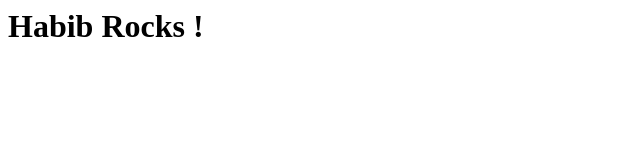
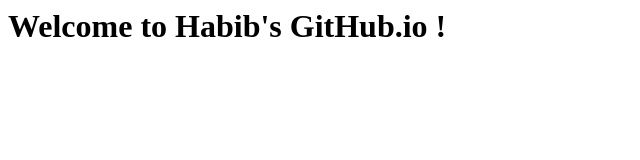
Before and after one commit to habibnawab/habibnawab.github.io, a plain HTML site: page index.html in a window 1280 px wide. Shown: the whole page, without its empty margins (0-640 px from the left). Drawn offline with Linux system fonts and the light colour scheme.

Commit message:
Update index.html

```diff
--- a/index.html
+++ b/index.html
@@ -1,10 +1,10 @@
 <DOCTYPE html>
 <html>
   <head>
-    <title> Welcome to Habib's GitHub.io !</title>
+    <title> Habib's GitHub.io !</title>
   </head>
   <body>
-    <h1> Habib Rocks !</h1>
+    <h1> Welcome to Habib's GitHub.io  !</h1>
   </body>
 
 </html>
```
